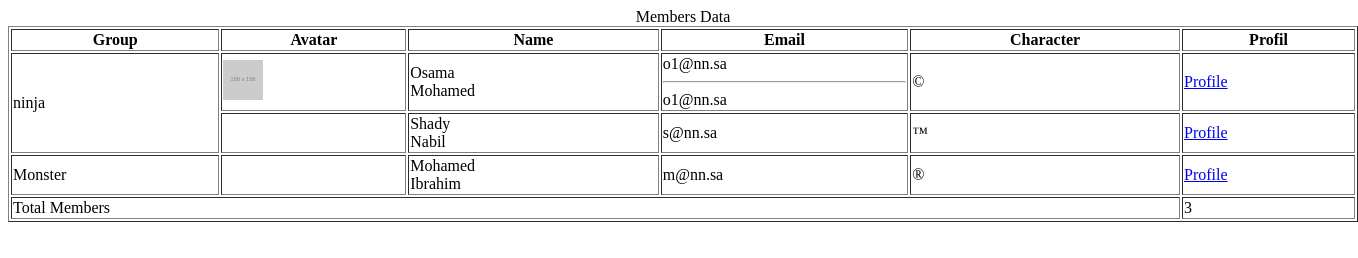
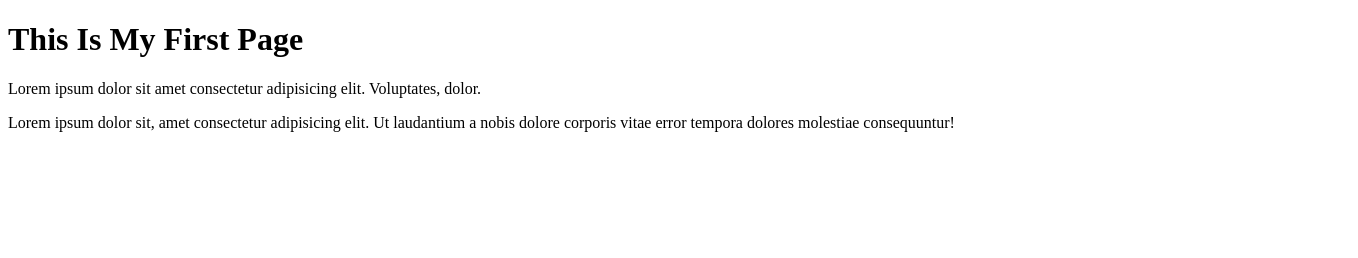
Before and after one commit to mjsimo99/GIT-COMMEND, a plain HTML site: page index.html in a window 1280 px wide. Shown: the whole page, 1358 px wide, since content can reach past the window. Drawn offline with Linux system fonts and the light colour scheme; placeholder pictures from the web are drawn by us.

Commit message:
modification_Html

```diff
--- a/index.html
+++ b/index.html
@@ -1,56 +1,18 @@
-<!DOCTYPE html>
+ <!DOCTYPE html>
 <html>
 <head>
-	<title></title>
+    <meta charset="UTF-8" />
+    <meta name="description" content="This Is Description For My First Page" />
+    <style></style>
+    <script></script>
+    <link rel="stylesheet" href="style.css">
+
+<title>My First Page</title>
 </head>
 <body>
-<table border="1"  style="width: 1350px;">
-    <caption>Members Data</caption>
-<tr>
-    <th>Group</th>
-    <th>Avatar</th>
-    <th>Name</th>
-    <th>Email</th>
-    <th>Character</th>
-    <th>Profil</th>
-</tr>
-<tr>
-    <td rowspan="2">ninja</td>
-
-    <td><img src="https://via.placeholder.com/150/FF0000/FFFFFF?Text=Down.com
-        C/O https://placeholder.com/" width="40px"></td>
-    <td>Osama<br>Mohamed</td>
-    <td>o1@nn.sa<hr>o1@nn.sa</td>
-    <td> &copy;</td>
-    <td><a href="sato.com">Profile</a></td>
-
-    <tr>
-
-        <td><img src="https://via.placeholder.com/150/0000FF/808080 ?Text=Digital.com
-            C/O https://placeholder.com/" width="40px"></td>
-
-        <td>Shady<br>Nabil</td>
-        <td>s@nn.sa</td>
-        <td> &trade;</td>
-        <td><a href="sato.com">Profile</a></td>
-
-    </tr>
-    <tr>
-        <td>Monster</td>
-        <td><img src="https://via.placeholder.com/150/000000/FFFFFF/?text=IPaddress.net
-            C/O https://placeholder.com/" width="40px"></td>
-        <td>Mohamed<br>Ibrahim</td>
-        <td>m@nn.sa</td>
-        <td> &reg;</td>
-        <td><a href="sato.com">Profile</a></td>
-
-    </tr>
-    <tr style="width: 20px;">
-        <td colspan="5">Total Members</td>
-
-        <td>3</td>
-
-    </tr>
-</table>
+    <h1>This Is My First Page</h1>
+    <p>Lorem ipsum dolor sit amet consectetur adipisicing elit. Voluptates, dolor.</p>
+    <p>Lorem ipsum dolor sit, amet consectetur adipisicing elit. Ut laudantium a
+        nobis dolore corporis vitae error tempora dolores molestiae consequuntur!</p>
 </body>
 </html>
```
